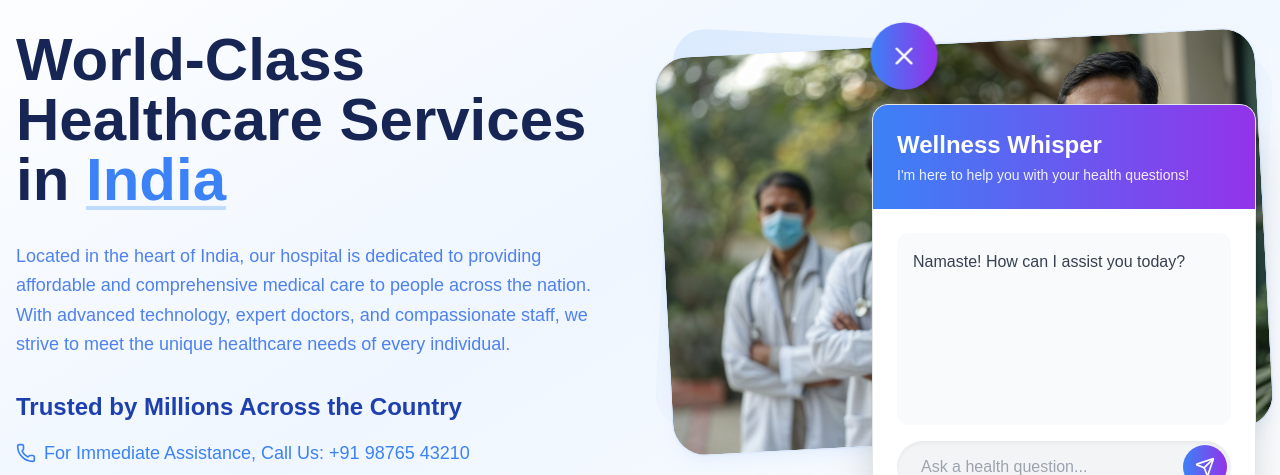
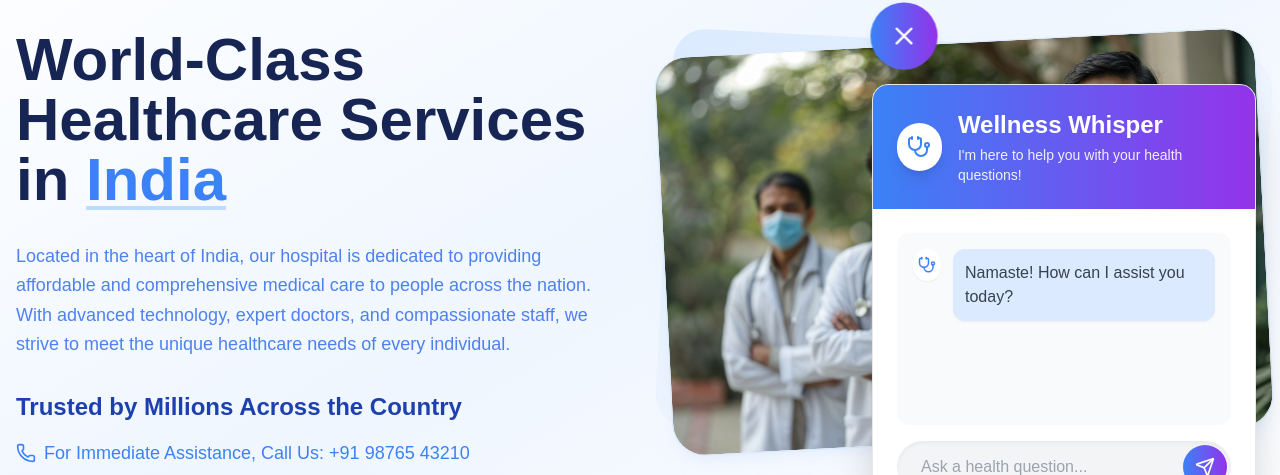
Before and after one commit to akshay0611/HealWell, a Next.js app: page / in a window 1280 px wide. Both pictures are taken after a click on the button "Toggle chat". Shown: the part 258-733 px from the top of the page. Built offline with nearby package versions, Linux system fonts and the light colour scheme; no server answers; the database is empty.

Commit message:
Styled chatbot

```diff
--- a/components/ChatComponent.tsx
+++ b/components/ChatComponent.tsx
@@ -1,16 +1,24 @@
-'use client'
+'use client';
 
 import { useState, useRef, useEffect } from 'react';
-import { Send, MessageCircle, X } from 'lucide-react';
+import { Send, MessageCircle, X, Stethoscope } from 'lucide-react';
 import { motion, AnimatePresence } from 'framer-motion';
 
 const ChatComponent = () => {
   const [chat, setChat] = useState("");
-  const [response, setResponse] = useState("Namaste! How can I assist you today?");
+  const [messages, setMessages] = useState([
+    { text: "Namaste! How can I assist you today?", isBot: true },
+  ]);
   const [isChatBoxVisible, setChatBoxVisible] = useState(false);
   const chatBoxRef = useRef<HTMLDivElement>(null);
 
   const handleChat = async () => {
+    if (!chat.trim()) return;
+
+    // Add user message
+    setMessages((prev) => [...prev, { text: chat, isBot: false }]);
+
+    // Fetch chatbot response
     const res = await fetch('/api/chatbot', {
       method: 'POST',
       headers: {
@@ -18,8 +26,14 @@ const ChatComponent = () => {
       },
       body: JSON.stringify({ prompt: chat }),
     });
+
     const data = await res.json();
-    setResponse(data.text || "Thank you for your question!"); // Default message if no response
+
+    // Add chatbot response
+    setMessages((prev) => [
+      ...prev,
+      { text: data.text || "Thank you for your question!", isBot: true },
+    ]);
     setChat("");
   };
 
@@ -33,7 +47,7 @@ const ChatComponent = () => {
     if (chatBoxRef.current) {
       chatBoxRef.current.scrollTop = chatBoxRef.current.scrollHeight;
     }
-  }, [response]);
+  }, [messages]);
 
   return (
     <div className="fixed bottom-6 right-6 z-50">
@@ -56,20 +70,40 @@ const ChatComponent = () => {
             transition={{ duration: 0.3 }}
             className="bg-white rounded-2xl shadow-2xl mt-4 w-96 overflow-hidden border border-gray-200"
           >
-            <div className="bg-gradient-to-r from-blue-500 to-purple-600 text-white p-6">
-              <h2 className="text-2xl font-bold mb-1">Wellness Whisper</h2>
-              <p className="text-sm opacity-90">I&apos;m here to help you with your health questions!</p>
+            <div className="bg-gradient-to-r from-blue-500 to-purple-600 text-white p-6 flex items-center">
+              <div className="w-12 h-12 bg-white rounded-full flex items-center justify-center mr-4 shadow-lg">
+                <Stethoscope size={24} className="text-blue-500" />
+              </div>
+              <div>
+                <h2 className="text-2xl font-bold mb-1">Wellness Whisper</h2>
+                <p className="text-sm opacity-90">I&apos;m here to help you with your health questions!</p>
+              </div>
             </div>
             <div className="p-6">
               <div ref={chatBoxRef} className="bg-gray-50 rounded-xl p-4 mb-4 h-48 overflow-y-auto scrollbar-thin scrollbar-thumb-blue-500 scrollbar-track-gray-200">
-                <motion.p
-                  initial={{ opacity: 0, y: 10 }}
-                  animate={{ opacity: 1, y: 0 }}
-                  transition={{ duration: 0.5 }}
-                  className="text-gray-700 leading-relaxed"
-                >
-                  {response}
-                </motion.p>
+                {messages.map((msg, index) => (
+                  <div
+                    key={index}
+                    className={`flex items-start mb-4 ${
+                      msg.isBot ? "" : "flex-row-reverse"
+                    }`}
+                  >
+                    {msg.isBot && (
+                      <div className="w-8 h-8 bg-white rounded-full flex items-center justify-center mr-3 shadow-sm">
+                        <Stethoscope size={18} className="text-blue-500" />
+                      </div>
+                    )}
+                    <p
+                      className={`text-gray-700 p-3 rounded-xl shadow-sm ${
+                        msg.isBot
+                          ? "bg-blue-100"
+                          : "bg-purple-100"
+                      } max-w-xs`}
+                    >
+                      {msg.text}
+                    </p>
+                  </div>
+                ))}
               </div>
               <div className="flex items-center bg-gray-100 rounded-full overflow-hidden shadow-inner">
                 <input
```
